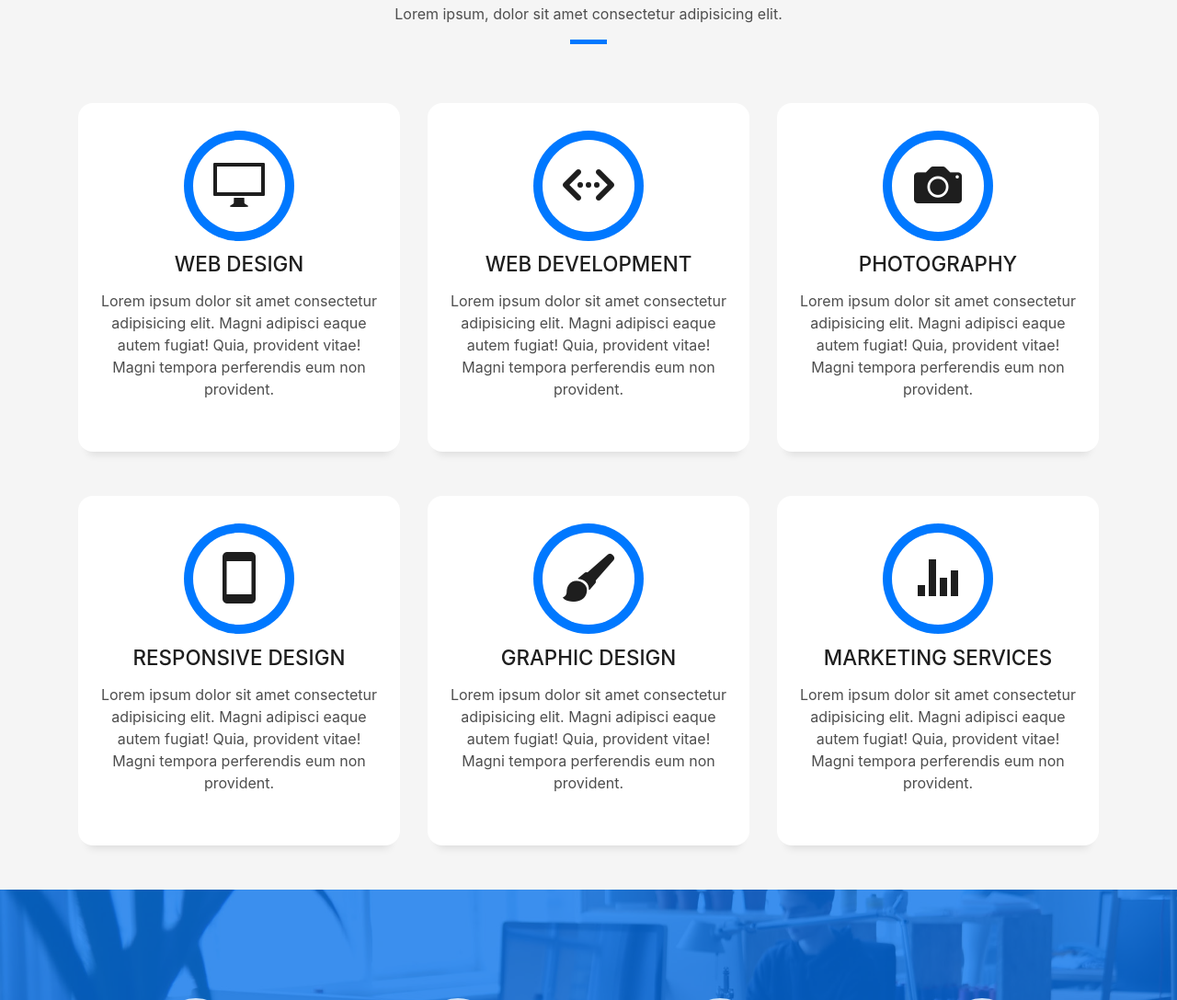
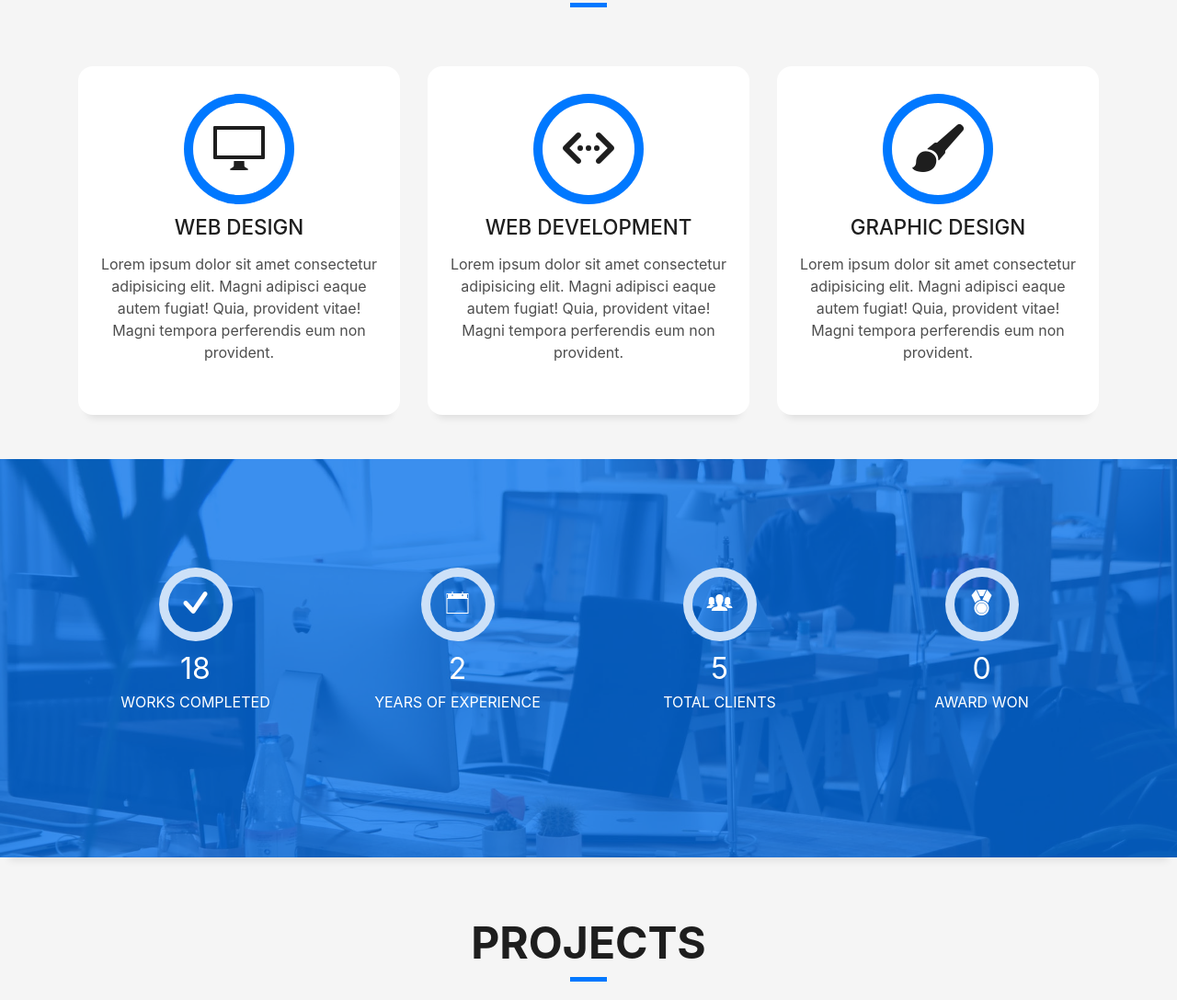
Before and after one commit to Abdul-fatai/MyPortfolio, a plain HTML site: page index.html in a window 1280 px wide. Shown: the part 1713-2800 px from the top of the page at 92% size. Drawn offline with Linux system fonts and the light colour scheme; files whose address does not match are found by name.

Commit message:
clean up

```diff
--- a/index.html
+++ b/index.html
@@ -32,7 +32,7 @@
   <!--/ Nav Star /-->
   <nav class="navbar navbar-b navbar-trans navbar-expand-md fixed-top" id="mainNav">
     <div class="container">
-      <a class="navbar-brand js-scroll" href="#page-top">Static</a>
+      <a class="navbar-brand js-scroll" href="#page-top"><img src="img/favicon.png" width="30%"></a>
       <button class="navbar-toggler collapsed" type="button" data-toggle="collapse" data-target="#navbarDefault"
         aria-controls="navbarDefault" aria-expanded="false" aria-label="Toggle navigation">
         <span></span>
@@ -164,9 +164,6 @@
             <h3 class="title-a">
               Services
             </h3>
-            <p class="subtitle-a">
-              Lorem ipsum, dolor sit amet consectetur adipisicing elit.
-            </p>
             <div class="line-mf"></div>
           </div>
         </div>
@@ -205,55 +202,10 @@
         <div class="col-md-4">
           <div class="service-box">
             <div class="service-ico">
-              <span class="ico-circle"><i class="ion-camera"></i></span>
-            </div>
-            <div class="service-content">
-              <h2 class="s-title">Photography</h2>
-              <p class="s-description text-center">
-                Lorem ipsum dolor sit amet consectetur adipisicing elit. Magni adipisci eaque autem fugiat! Quia,
-                provident vitae! Magni
-                tempora perferendis eum non provident.
-              </p>
-            </div>
-          </div>
-        </div>
-        <div class="col-md-4">
-          <div class="service-box">
-            <div class="service-ico">
-              <span class="ico-circle"><i class="ion-android-phone-portrait"></i></span>
-            </div>
-            <div class="service-content">
-              <h2 class="s-title">Responsive Design</h2>
-              <p class="s-description text-center">
-                Lorem ipsum dolor sit amet consectetur adipisicing elit. Magni adipisci eaque autem fugiat! Quia,
-                provident vitae! Magni
-                tempora perferendis eum non provident.
-              </p>
-            </div>
-          </div>
-        </div>
-        <div class="col-md-4">
-          <div class="service-box">
-            <div class="service-ico">
               <span class="ico-circle"><i class="ion-paintbrush"></i></span>
             </div>
             <div class="service-content">
               <h2 class="s-title">Graphic Design</h2>
-              <p class="s-description text-center">
-                Lorem ipsum dolor sit amet consectetur adipisicing elit. Magni adipisci eaque autem fugiat! Quia,
-                provident vitae! Magni
-                tempora perferendis eum non provident.
-              </p>
-            </div>
-          </div>
-        </div>
-        <div class="col-md-4">
-          <div class="service-box">
-            <div class="service-ico">
-              <span class="ico-circle"><i class="ion-stats-bars"></i></span>
-            </div>
-            <div class="service-content">
-              <h2 class="s-title">Marketing Services</h2>
               <p class="s-description text-center">
                 Lorem ipsum dolor sit amet consectetur adipisicing elit. Magni adipisci eaque autem fugiat! Quia,
                 provident vitae! Magni
@@ -277,7 +229,7 @@
               <span class="ico-circle"><i class="ion-checkmark-round"></i></span>
             </div>
             <div class="counter-num">
-              <p class="counter">450</p>
+              <p class="counter">18</p>
               <span class="counter-text">WORKS COMPLETED</span>
             </div>
           </div>
@@ -288,7 +240,7 @@
               <span class="ico-circle"><i class="ion-ios-calendar-outline"></i></span>
             </div>
             <div class="counter-num">
-              <p class="counter">15</p>
+              <p class="counter">2</p>
               <span class="counter-text">YEARS OF EXPERIENCE</span>
             </div>
           </div>
@@ -299,7 +251,7 @@
               <span class="ico-circle"><i class="ion-ios-people"></i></span>
             </div>
             <div class="counter-num">
-              <p class="counter">550</p>
+              <p class="counter">5</p>
               <span class="counter-text">TOTAL CLIENTS</span>
             </div>
           </div>
@@ -310,7 +262,7 @@
               <span class="ico-circle"><i class="ion-ribbon-a"></i></span>
             </div>
             <div class="counter-num">
-              <p class="counter">36</p>
+              <p class="counter">0</p>
               <span class="counter-text">AWARD WON</span>
             </div>
           </div>
```
Also changed, not shown: img/apple-touch-icon.png, img/favicon.png.
